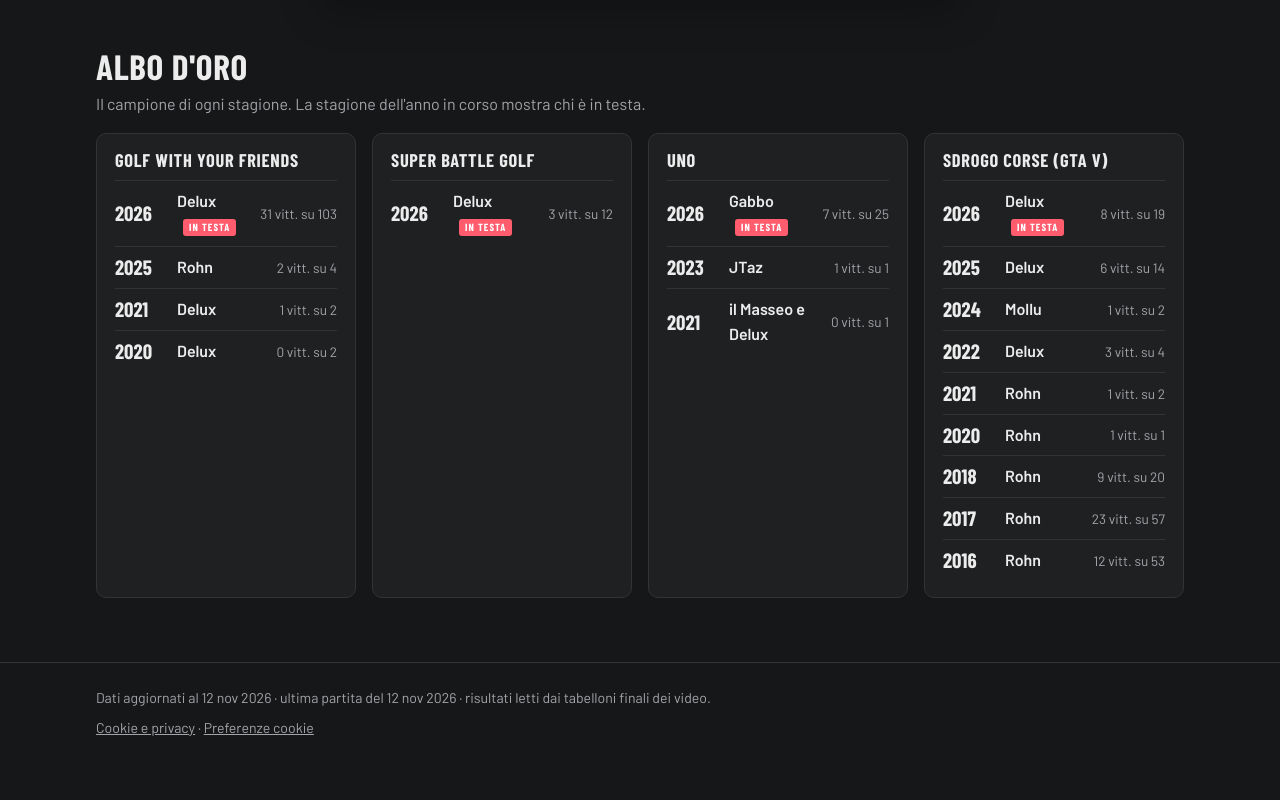
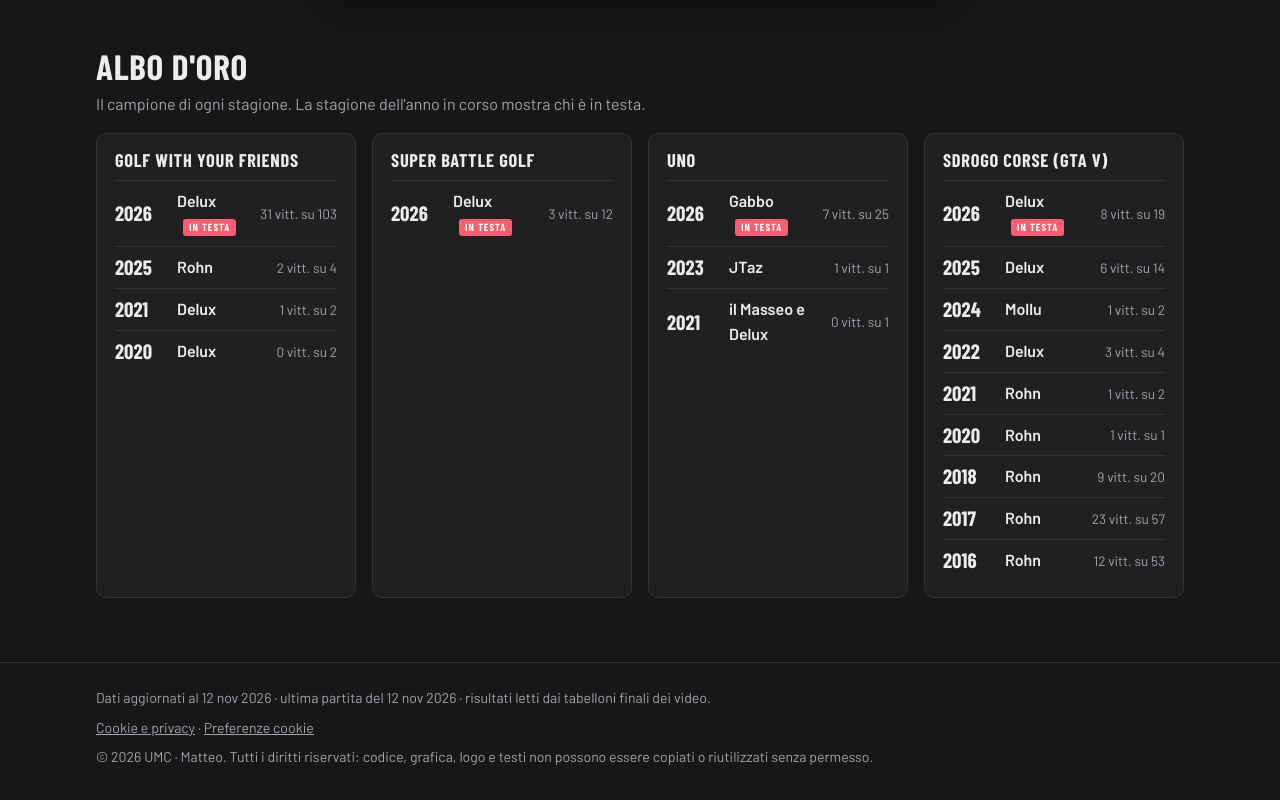
Before and after one commit to mattimatteo02-beep/golfatine, a plain HTML site: page docs/index.html in a window 1280 px wide. Shown: the part 785-1585 px from the top of the page. Before the commit the page ends 1555 px from the top, so only its background shows below. Drawn offline with nearby package versions, Linux system fonts and the light colour scheme; no server answers; a web font is replaced by a local one.

Commit message:
Avviso di copyright: tutti i diritti riservati
Co-Authored-By: Claude Opus 5.5 <noreply@anthropic.com>

```diff
--- a/docs/index.html
+++ b/docs/index.html
@@ -181,6 +181,7 @@
 <footer class="footer">
   <div class="wrap" id="footer"></div>
   <div class="wrap footer-links"><a href="cookie.html">Cookie e privacy</a> · <button type="button" class="linkish" id="cookie-open">Preferenze cookie</button></div>
+  <div class="wrap footer-links">© 2026 UMC · Matteo. Tutti i diritti riservati: codice, grafica, logo e testi non possono essere copiati o riutilizzati senza permesso.</div>
 </footer>
 
 <div class="cookie" id="cookie" role="dialog" aria-labelledby="cookie-t" hidden>
```
Also changed, not shown: docs/cookie.html (+1 -0 lines), 1 other file.
